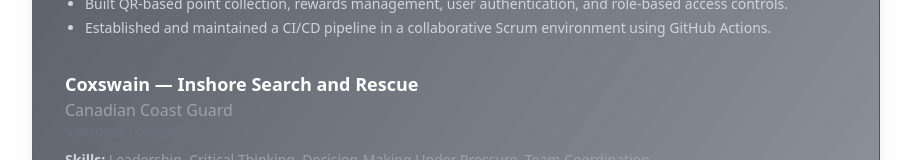
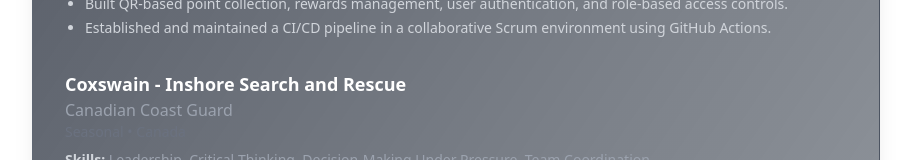
Before and after one commit to niko-hoogeveen/website, a Next.js app: page /resume in a window 1280 px wide. Shown: the part 1454-1614 px from the top of the page, without its empty margins (184-1095 px from the left). Built offline with nearby package versions, Linux system fonts and the light colour scheme.

Commit message:
copy: replace em dashes in website text

```diff
--- a/src/app/resume/page.tsx
+++ b/src/app/resume/page.tsx
@@ -85,7 +85,7 @@ const roles: Role[] = [
     ],
   },
   {
-    title: "Coxswain — Inshore Search and Rescue",
+    title: "Coxswain - Inshore Search and Rescue",
     organization: "Canadian Coast Guard",
     period: "Seasonal",
     location: "Canada",
@@ -139,7 +139,7 @@ export default function ResumePage() {
           { name: "Home", href: "/" },
           { name: "Resume", href: "/resume" },
         ]}
-        title="Niko Hoogeveen — Resume"
+        title="Niko Hoogeveen - Resume"
         subtitle="Software Engineer • Toronto, Ontario, Canada"
       >
         <section className="bg-gradient-to-br from-gray-900/80 to-gray-800/50 border border-gray-700/50 rounded-xl p-8 shadow-xl">
```
